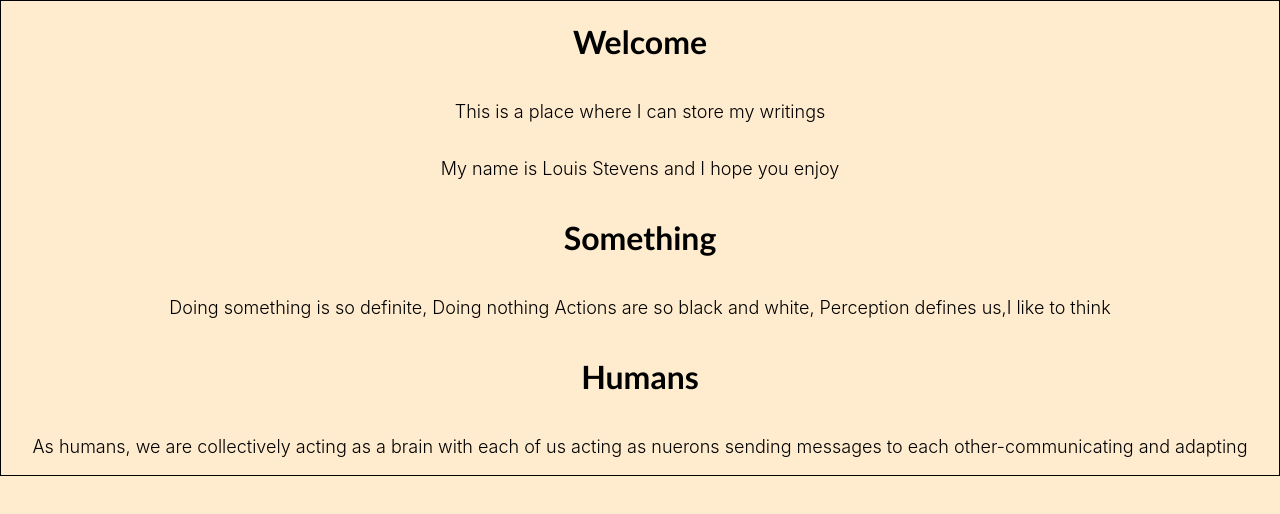
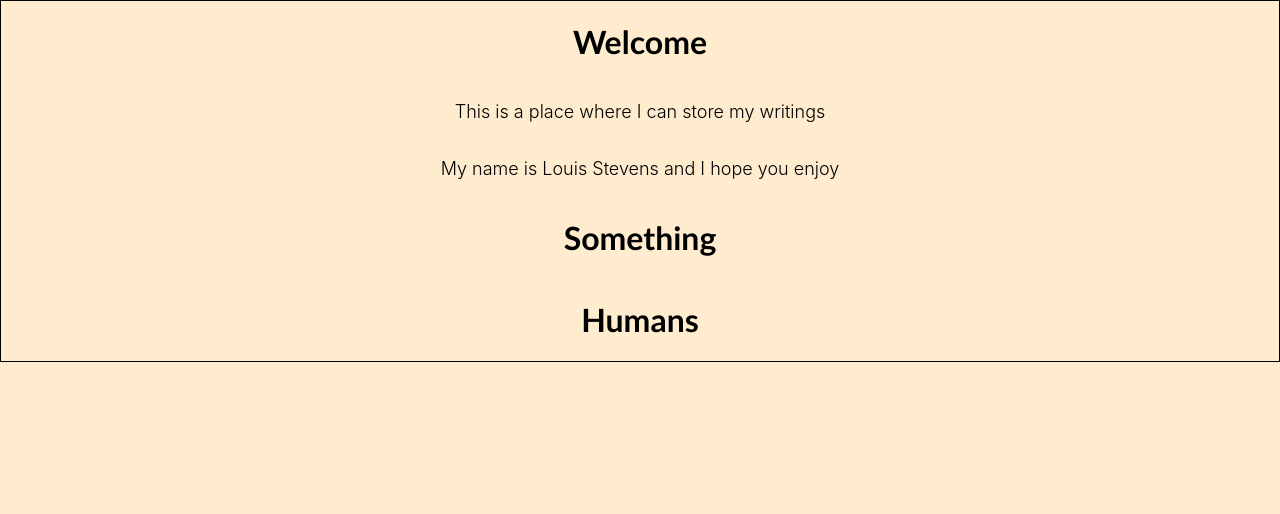
Before and after one commit to loustevenshere/lous-writings-vercel, a React (Create React App) app: page / in a window 1280 px wide. Shown: the top 514 px of the page. Built offline with nearby package versions, Linux system fonts and the light colour scheme.

Commit message:
Poem header onclick functions working

```diff
--- a/src/App.js
+++ b/src/App.js
@@ -1,5 +1,4 @@
 import React from 'react';
-import { useEffect, useState } from 'react';
 import './App.css';
 import PoemList from './Components/PoemList';
 
@@ -7,9 +6,10 @@ function App() {
 
   return (
     <div>
-<h1 className="title">Welcome</h1>
+<h1>Welcome</h1>
 <p>This is a place where I can store my writings</p>
 <p>My name is Louis Stevens and I hope you enjoy</p>
+
 <PoemList />
     </div>
   );
--- a/src/Components/Poem.js
+++ b/src/Components/Poem.js
@@ -1,11 +1,21 @@
-import React from 'react'
+import React, { useState } from 'react'
 import '../Styling/Poem.css'
 
 const Poem = ({poem}) => {
+    const [click, setclick] = useState(false);
+
+    const handleClick = () => {
+        setclick(!click)
+    }
+
+
     return (
         <div>
-        <h1>{poem.title}</h1>
+        <h1 onClick={handleClick}>{poem.title}</h1>
+        {click ?
         <p>{poem.text}</p>
+         : null}
+
         </div>
     )
 }
```
